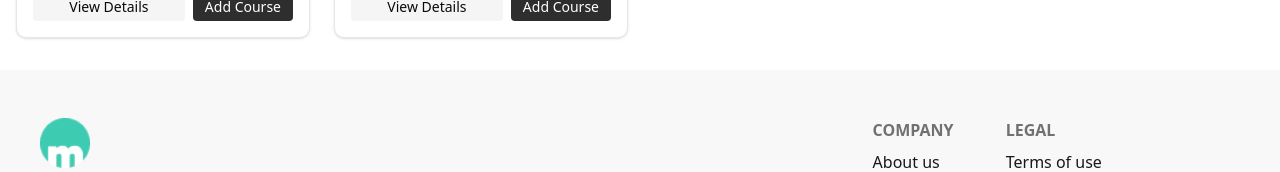
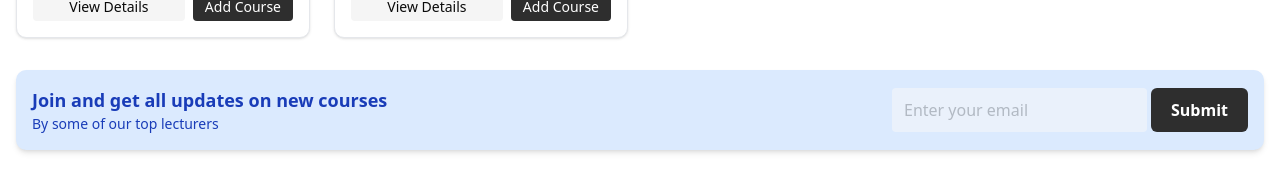
Before and after one commit to Stedan1234/e-learning-app, a Next.js app in the folder e-learning-app/: page /pages/dashboard in a window 1280 px wide. Shown: the part 1510-1682 px from the top of the page. Built offline with nearby package versions, Linux system fonts and the light colour scheme; no server answers.

Commit message:
feat: add UpdateBanner component to Dashboard for course updates

```diff
--- a/e-learning-app/app/pages/dashboard/page.jsx
+++ b/e-learning-app/app/pages/dashboard/page.jsx
@@ -11,6 +11,7 @@ import {
   getCoursesByCategory,
 } from '@/lib/courseUtils';
 import CourseDetails from '@/components/CourseDetails';
+import UpdateBanner from '@/components/updateBanner';
 
 const TABS = ['all', 'my', 'in-progress', 'completed'];
 
@@ -284,6 +285,8 @@ export default function Dashboard() {
           onCourseUpdate={updateCourseProgress} // Add this prop
         />
       )}
+
+      <UpdateBanner/>
     </div>
   );
 }
--- a/e-learning-app/components/updateBanner.jsx
+++ b/e-learning-app/components/updateBanner.jsx
@@ -3,7 +3,7 @@ import React from 'react';
 import Button from './button';
 const UpdateBanner = () => {
   return (
-    <div className='flex flex-row justify-between items-center m-auto w-full bg-blue-100 text-blue-800 p-4 rounded-lg shadow-md mb-4 max-md:flex-col max-md:items-start max-md:gap-4'>
+    <div className='flex flex-row justify-between items-center mx-auto w-full bg-blue-100 text-blue-800 p-4 rounded-lg shadow-md m-8 max-md:flex-col max-md:items-start max-md:gap-4'>
       <div className=' '>
         <h2 className='text-lg font-semibold'>
           Join and get all updates on new courses{' '}
```
